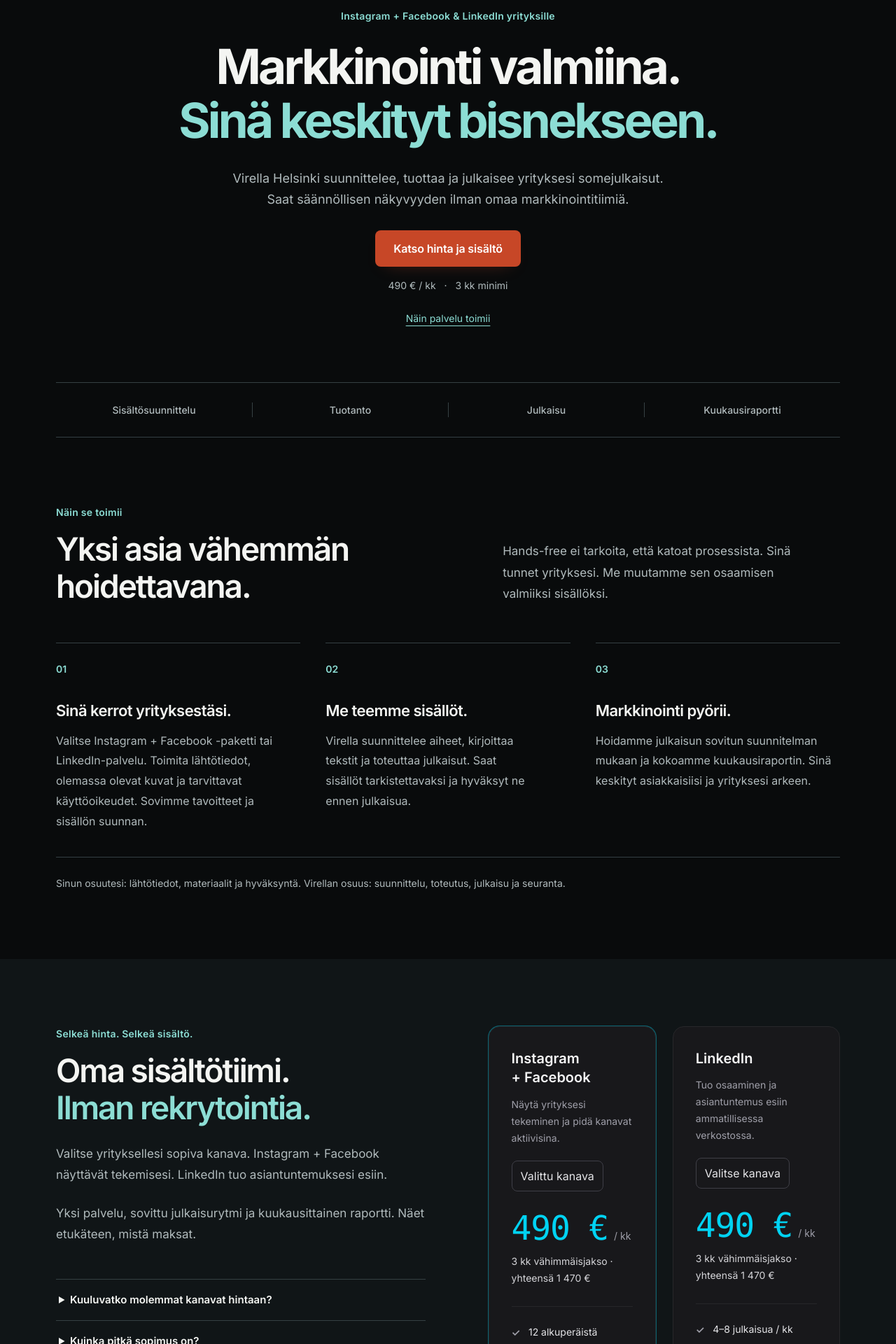
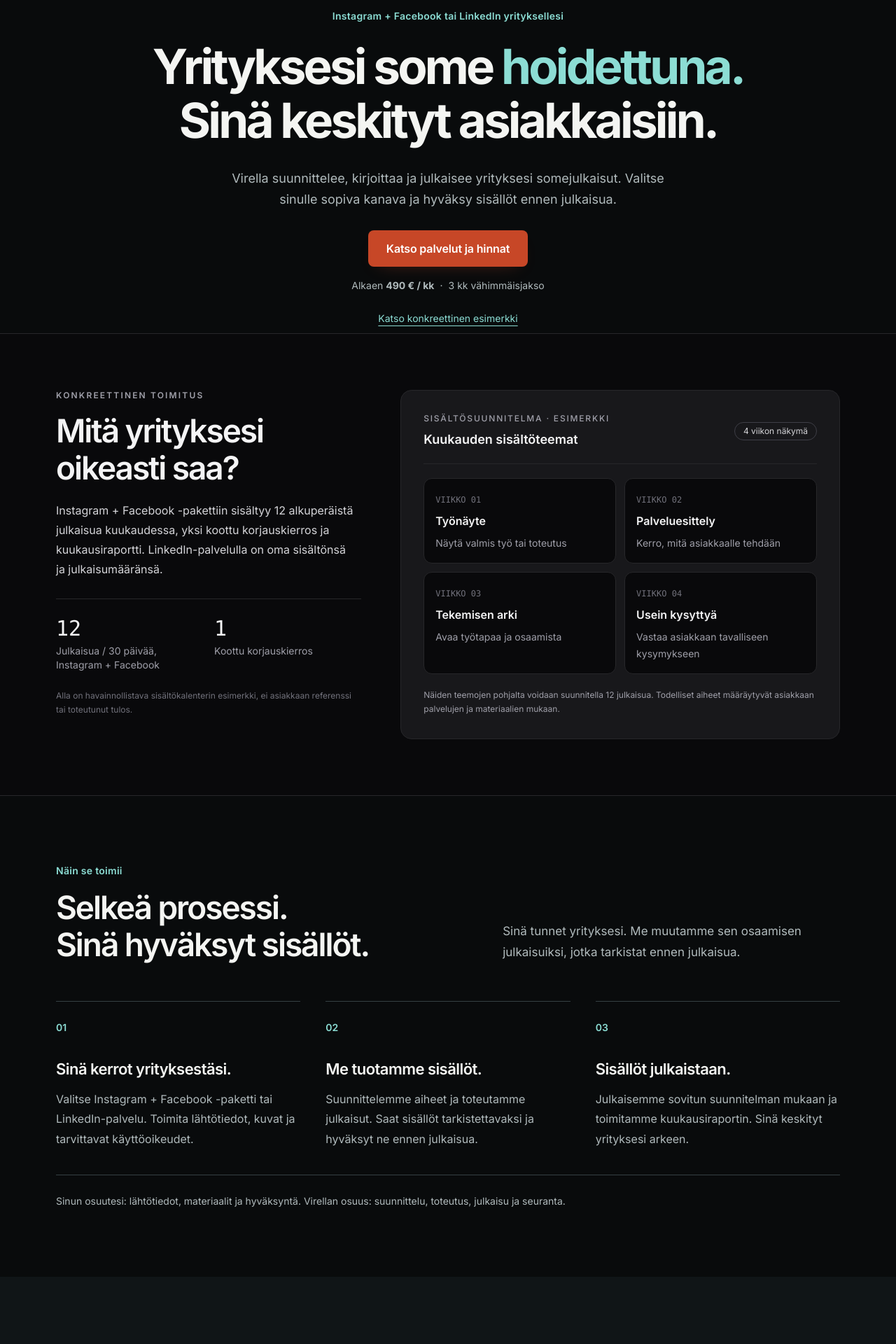
Before and after one commit to Jambovisuaalit/virella-helsinki-web, a Next.js app: page /sosiaalinen-media in a window 1280 px wide. Shown: the part 180-2100 px from the top of the page at 70% size. Built offline with nearby package versions, Linux system fonts and the light colour scheme.

Commit message:
feat: add honest service evidence immediately after hero and clarify social page copy

```diff
--- a/app/sosiaalinen-media/page.tsx
+++ b/app/sosiaalinen-media/page.tsx
@@ -11,64 +11,207 @@ const euro = new Intl.NumberFormat("fi-FI", { style: "currency", currency: "EUR"
 
 export const metadata: Metadata = {
   title: "Sosiaalisen median sisällöntuotanto yrityksille",
-  description: "12 julkaisua kuukaudessa Instagramiin ja Facebookiin. Virella suunnittelee, tuottaa ja julkaisee sisällöt sovitusti.",
+  description: "Instagram + Facebook ja LinkedIn erillisinä 490 €/kk palveluina. Tutustu sisältöihin ja pyydä aloitusta.",
   alternates: { canonical: "/sosiaalinen-media" },
-  openGraph: { title: "Sosiaalisen median sisällöntuotanto | Virella Helsinki", description: "Sisällöt Instagramiin ja Facebookiin ilman omaa markkinointitiimiä.", url: "/sosiaalinen-media", siteName: businessConfig.brandName, locale: "fi_FI", type: "website" },
+  openGraph: {
+    title: "Sosiaalisen median sisällöntuotanto | Virella Helsinki",
+    description: "Sovittu määrä julkaisuja, hyväksyntä ennen julkaisua ja kuukausiraportti.",
+    url: "/sosiaalinen-media",
+    siteName: businessConfig.brandName,
+    locale: "fi_FI",
+    type: "website",
+  },
   twitter: { card: "summary", title: "Somepalvelu yrityksille | Virella Helsinki" },
 };
 
 const steps = [
-  { number: "01", title: "Sinä kerrot yrityksestäsi.", text: "Valitse Instagram + Facebook -paketti tai LinkedIn-palvelu. Toimita lähtötiedot, olemassa olevat kuvat ja tarvittavat käyttöoikeudet. Sovimme tavoitteet ja sisällön suunnan." },
-  { number: "02", title: "Me teemme sisällöt.", text: "Virella suunnittelee aiheet, kirjoittaa tekstit ja toteuttaa julkaisut. Saat sisällöt tarkistettavaksi ja hyväksyt ne ennen julkaisua." },
-  { number: "03", title: "Markkinointi pyörii.", text: "Hoidamme julkaisun sovitun suunnitelman mukaan ja kokoamme kuukausiraportin. Sinä keskityt asiakkaisiisi ja yrityksesi arkeen." },
+  {
+    number: "01",
+    title: "Sinä kerrot yrityksestäsi.",
+    text: "Valitse Instagram + Facebook -paketti tai LinkedIn-palvelu. Toimita lähtötiedot, kuvat ja tarvittavat käyttöoikeudet.",
+  },
+  {
+    number: "02",
+    title: "Me tuotamme sisällöt.",
+    text: "Suunnittelemme aiheet ja toteutamme julkaisut. Saat sisällöt tarkistettavaksi ja hyväksyt ne ennen julkaisua.",
+  },
+  {
+    number: "03",
+    title: "Sisällöt julkaistaan.",
+    text: "Julkaisemme sovitun suunnitelman mukaan ja toimitamme kuukausiraportin. Sinä keskityt yrityksesi arkeen.",
+  },
+] as const;
+
+const sampleCalendar = [
+  { week: "01", topic: "Työnäyte", description: "Näytä valmis työ tai toteutus" },
+  { week: "02", topic: "Palveluesittely", description: "Kerro, mitä asiakkaalle tehdään" },
+  { week: "03", topic: "Tekemisen arki", description: "Avaa työtapaa ja osaamista" },
+  { week: "04", topic: "Usein kysyttyä", description: "Vastaa asiakkaan tavalliseen kysymykseen" },
 ] as const;
 
 export default function SocialMediaPage() {
   const product = products.instagram;
   return (
-    <div className="landing-page">
+    <div className="landing-page social-landing">
       <a className="landing-skip-link" href="#main-content">Siirry sisältöön</a>
       <SiteHeader landing />
       <main id="main-content">
         <section className="landing-hero" aria-labelledby="hero-title">
           <SectionContainer>
-            <p className="landing-eyebrow">Instagram + Facebook & LinkedIn yrityksille</p>
-            <h1 id="hero-title">Markkinointi valmiina.<br /><span>Sinä keskityt bisnekseen.</span></h1>
-            <p className="landing-lead">Virella Helsinki suunnittelee, tuottaa ja julkaisee yrityksesi somejulkaisut. Saat säännöllisen näkyvyyden ilman omaa markkinointitiimiä.</p>
-            <ButtonLink href="#hinnoittelu" className="landing-primary">Katso hinta ja sisältö</ButtonLink>
-            <p className="landing-hero-price">{euro.format(product.price)} / kk <span aria-hidden="true">·</span> {product.commitmentMonths} kk minimi</p>
-            <a href="#prosessi" className="landing-text-link">Näin palvelu toimii</a>
-            <div className="landing-deliverables" aria-label="Palvelun kokonaisuus"><span>Sisältösuunnittelu</span><span>Tuotanto</span><span>Julkaisu</span><span>Kuukausiraportti</span></div>
+            <p className="landing-eyebrow">Instagram + Facebook tai LinkedIn yrityksellesi</p>
+            <h1 id="hero-title">
+              Yrityksesi some <span>hoidettuna.</span><br />
+              Sinä keskityt asiakkaisiin.
+            </h1>
+            <p className="landing-lead">
+              Virella suunnittelee, kirjoittaa ja julkaisee yrityksesi somejulkaisut.
+              Valitse sinulle sopiva kanava ja hyväksy sisällöt ennen julkaisua.
+            </p>
+            <ButtonLink href="#hinnoittelu" className="landing-primary">Katso palvelut ja hinnat</ButtonLink>
+            <p className="landing-hero-price">
+              Alkaen <strong>{euro.format(product.price)} / kk</strong>
+              <span aria-hidden="true">·</span>{product.commitmentMonths} kk vähimmäisjakso
+            </p>
+            <a href="#todisteet" className="landing-text-link">Katso konkreettinen esimerkki</a>
           </SectionContainer>
         </section>
+
+        <section id="todisteet" className="border-y border-zinc-800 bg-zinc-950 py-16 sm:py-20" aria-labelledby="proof-title">
+          <SectionContainer>
+            <div className="grid items-start gap-10 lg:grid-cols-[0.82fr_1.18fr] lg:gap-14">
+              <div>
+                <p className="text-xs font-semibold uppercase tracking-[0.18em] text-zinc-400">
+                  Konkreettinen toimitus
+                </p>
+                <h2 id="proof-title" className="mt-4 text-3xl font-semibold tracking-[-0.045em] text-zinc-100 sm:text-4xl">
+                  Mitä yrityksesi oikeasti saa?
+                </h2>
+                <p className="mt-5 max-w-lg text-base leading-7 text-zinc-300">
+                  Instagram + Facebook -pakettiin sisältyy 12 alkuperäistä julkaisua
+                  kuukaudessa, yksi koottu korjauskierros ja kuukausiraportti.
+                  LinkedIn-palvelulla on oma sisältönsä ja julkaisumääränsä.
+                </p>
+                <div className="mt-7 grid grid-cols-2 gap-4 border-t border-zinc-800 pt-6">
+                  <div>
+                    <p className="font-mono text-3xl text-zinc-100">12</p>
+                    <p className="mt-1 text-sm text-zinc-400">Julkaisua / 30 päivää, Instagram + Facebook</p>
+                  </div>
+                  <div>
+                    <p className="font-mono text-3xl text-zinc-100">1</p>
+                    <p className="mt-1 text-sm text-zinc-400">Koottu korjauskierros</p>
+                  </div>
+                </div>
+                <p className="mt-6 text-xs leading-5 text-zinc-500">
+                  Alla on havainnollistava sisältökalenterin esimerkki, ei
+                  asiakkaan referenssi tai toteutunut tulos.
+                </p>
+              </div>
+
+              <div className="rounded-2xl border border-zinc-800 bg-zinc-900 p-5 sm:p-8" aria-label="Esimerkki kuukausittaisesta sisältösuunnitelmasta">
+                <div className="flex flex-wrap items-center justify-between gap-3 border-b border-zinc-800 pb-5">
+                  <div>
+                    <p className="text-xs font-medium uppercase tracking-[0.15em] text-zinc-400">
+                      Sisältösuunnitelma · esimerkki
+                    </p>
+                    <h3 className="mt-2 text-lg font-semibold text-zinc-100">
+                      Kuukauden sisältöteemat
+                    </h3>
+                  </div>
+                  <p className="rounded-full border border-zinc-700 px-3 py-1 text-xs text-zinc-300">
+                    4 viikon näkymä
+                  </p>
+                </div>
+                <ol className="mt-5 grid gap-3 sm:grid-cols-2">
+                  {sampleCalendar.map((entry) => (
+                    <li key={entry.week} className="min-w-0 rounded-xl border border-zinc-800 bg-zinc-950 p-4">
+                      <span className="font-mono text-xs text-zinc-500">VIIKKO {entry.week}</span>
+                      <p className="mt-2 font-semibold text-zinc-100">{entry.topic}</p>
+                      <p className="mt-2 text-sm leading-6 text-zinc-400">{entry.description}</p>
+                    </li>
+                  ))}
+                </ol>
+                <p className="mt-5 text-xs leading-5 text-zinc-400">
+                  Näiden teemojen pohjalta voidaan suunnitella 12 julkaisua.
+                  Todelliset aiheet määräytyvät asiakkaan palvelujen ja materiaalien mukaan.
+                </p>
+              </div>
+            </div>
+          </SectionContainer>
+        </section>
+
         <section id="prosessi" className="landing-process" aria-labelledby="process-title">
           <SectionContainer>
-            <div className="landing-section-intro"><div><p className="landing-eyebrow">Näin se toimii</p><h2 id="process-title">Yksi asia vähemmän<br />hoidettavana.</h2></div><p>Hands-free ei tarkoita, että katoat prosessista. Sinä tunnet yrityksesi. Me muutamme sen osaamisen valmiiksi sisällöksi.</p></div>
-            <ol className="landing-steps">{steps.map((step) => <li key={step.number}><span className="landing-step-number">{step.number}</span><h3>{step.title}</h3><p>{step.text}</p></li>)}</ol>
-            <p className="landing-process-note">Sinun osuutesi: lähtötiedot, materiaalit ja hyväksyntä. Virellan osuus: suunnittelu, toteutus, julkaisu ja seuranta.</p>
+            <div className="landing-section-intro">
+              <div>
+                <p className="landing-eyebrow">Näin se toimii</p>
+                <h2 id="process-title">Selkeä prosessi.<br />Sinä hyväksyt sisällöt.</h2>
+              </div>
+              <p>
+                Sinä tunnet yrityksesi. Me muutamme sen osaamisen julkaisuiksi,
+                jotka tarkistat ennen julkaisua.
+              </p>
+            </div>
+            <ol className="landing-steps">
+              {steps.map((step) => (
+                <li key={step.number}>
+                  <span className="landing-step-number">{step.number}</span>
+                  <h3>{step.title}</h3>
+                  <p>{step.text}</p>
+                </li>
+              ))}
+            </ol>
+            <p className="landing-process-note">
+              Sinun osuutesi: lähtötiedot, materiaalit ja hyväksyntä.
+              Virellan osuus: suunnittelu, toteutus, julkaisu ja seuranta.
+            </p>
           </SectionContainer>
         </section>
+
         <section id="hinnoittelu" className="landing-pricing" aria-labelledby="pricing-title">
-          <SectionContainer className="landing-pricing-layout">
-            <div className="landing-pricing-left">
-              <div className="landing-pricing-copy">
+          <SectionContainer>
+            <div className="mx-auto mb-10 max-w-3xl text-center sm:mb-12">
               <p className="landing-eyebrow">Selkeä hinta. Selkeä sisältö.</p>
-              <h2 id="pricing-title">Oma sisältötiimi.<br /><span>Ilman rekrytointia.</span></h2>
-              <p>Valitse yrityksellesi sopiva kanava. Instagram + Facebook näyttävät tekemisesi. LinkedIn tuo asiantuntemuksesi esiin.</p>
-              <p>Yksi palvelu, sovittu julkaisurytmi ja kuukausittainen raportti. Näet etukäteen, mistä maksat.</p>
-              </div>
-              <div className="landing-faq">
-                <details><summary>Kuuluvatko molemmat kanavat hintaan?</summary><p>Instagram-paketti sisältää Instagramin ja Facebookin. LinkedIn on erillinen palvelu, eikä kuulu Instagram-paketin hintaan.</p></details>
-                <details><summary>Kuinka pitkä sopimus on?</summary><p>Minimisopimus on {product.commitmentMonths} kuukautta. Hinta on {euro.format(product.price)} kuukaudessa, yhteensä {euro.format(product.totalPrice)}. Maksutapa ja jatkon ehdot vahvistetaan ennen aloitusta.</p></details>
-                <details><summary>Mitä minulta tarvitaan?</summary><p>Yrityksen lähtötiedot, käytettävissä olevat kuva- ja videomateriaalit sekä julkaisun vaatimat käyttöoikeudet. Tarkistat ja hyväksyt sisällöt ennen julkaisua.</p></details>
-                <details><summary>Miten tuloksia seurataan?</summary><p>Saat kuukausiraportin valitun kanavan näkyvyydestä ja sisältöjen toimivuudesta. Sisältöä kehitetään havaintojen perusteella. Tiettyä seuraaja-, yhteydenotto- tai myyntimäärää ei luvata.</p></details>
-              </div>
+              <h2 id="pricing-title" className="mt-4">Valitse yrityksellesi sopiva kanava.</h2>
+              <p className="mx-auto mt-5 max-w-2xl text-base leading-7 text-zinc-300">
+                Instagram + Facebook ja LinkedIn ovat erillisiä palveluita.
+                Vertaa molempien sisältöä ja valitse, mistä haluat lähettää aloituspyynnön.
+              </p>
             </div>
             <SocialPricingCard />
+            <div className="landing-faq mx-auto mt-16 max-w-3xl sm:mt-20">
+              <h3 className="mb-5 text-xl font-semibold text-zinc-100">Usein kysyttyä</h3>
+              <details>
+                <summary>Kuuluvatko molemmat kanavat hintaan?</summary>
+                <p>Instagram-paketti sisältää Instagramin ja Facebookin. LinkedIn on erillinen palvelu, eikä kuulu Instagram-paketin hintaan.</p>
+              </details>
+              <details>
+                <summary>Kuinka pitkä sopimus on?</summary>
+                <p>Molemmissa paketeissa vähimmäisjakso on {product.commitmentMonths} kuukautta. Kummankin hinta on {euro.format(product.price)} kuukaudessa, yhteensä {euro.format(product.totalPrice)}. Maksutapa ja jatkon ehdot vahvistetaan ennen aloitusta.</p>
+              </details>
+              <details>
+                <summary>Mitä minulta tarvitaan?</summary>
+                <p>Yrityksen lähtötiedot, käytettävissä olevat kuva- ja videomateriaalit sekä julkaisun vaatimat käyttöoikeudet. Tarkistat ja hyväksyt sisällöt ennen julkaisua.</p>
+              </details>
+              <details>
+                <summary>Miten tuloksia seurataan?</summary>
+                <p>Saat kuukausiraportin valitun kanavan näkyvyydestä ja sisältöjen toimivuudesta. Sisältöä kehitetään havaintojen perusteella. Tiettyä seuraaja-, yhteydenotto- tai myyntimäärää ei luvata.</p>
+              </details>
+            </div>
           </SectionContainer>
         </section>
+
         <section id="yhteys" className="landing-contact" aria-labelledby="contact-title">
-          <SectionContainer className="landing-contact-layout"><div><p className="landing-eyebrow">Virella Helsinki</p><h2 id="contact-title">Jätetään markkinointi<br />pois tehtävälistaltasi.</h2><p>Valitse palvelu tai kysy Jamilta, kumpi palvelu sopii yrityksellesi.</p></div><div className="landing-contact-actions"><ButtonLink href="#hinnoittelu" className="landing-primary">Katso hinta ja sisältö</ButtonLink><a href={`tel:${businessConfig.phoneE164}`}>{businessConfig.phone}</a></div></SectionContainer>
+          <SectionContainer className="landing-contact-layout">
+            <div>
+              <p className="landing-eyebrow">Virella Helsinki</p>
+              <h2 id="contact-title">Yrityksesi some selkeästi hoidettuna.</h2>
+              <p>Vertaile kahta palvelua tai kysy, kumpi kanava sopii yrityksellesi.</p>
+            </div>
+            <div className="landing-contact-actions">
+              <ButtonLink href="#hinnoittelu" className="landing-primary">Katso palvelut ja hinnat</ButtonLink>
+              <a href={`tel:${businessConfig.phoneE164}`}>{businessConfig.phone}</a>
+            </div>
+          </SectionContainer>
         </section>
       </main>
       <SiteFooter />
```
